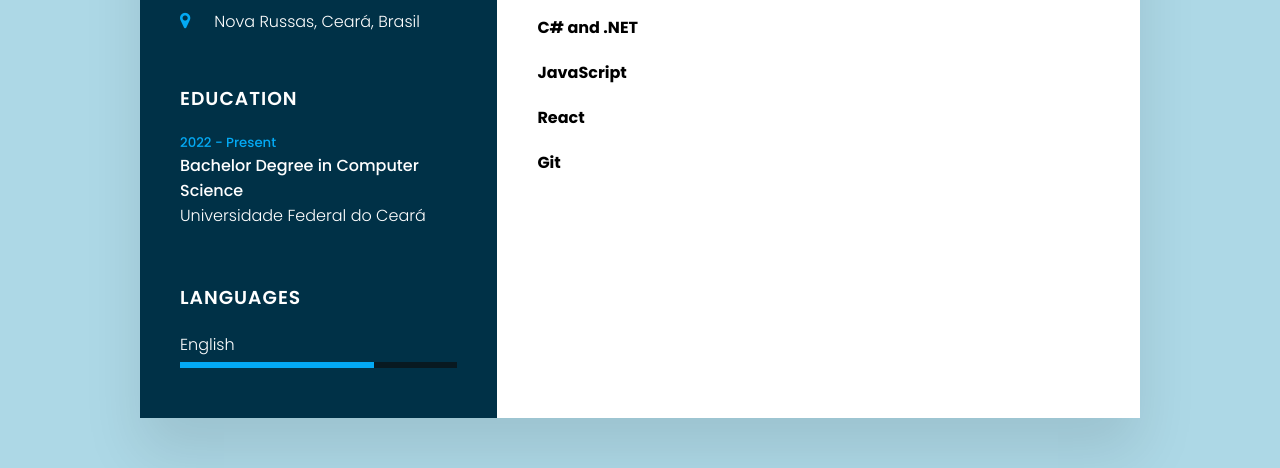
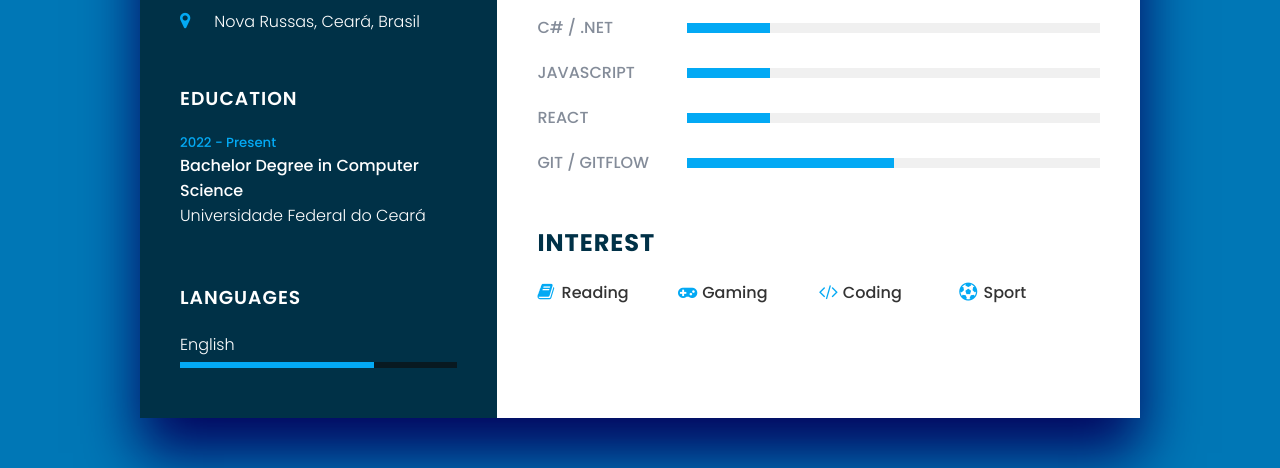
Before and after one commit to lucasfarias99/Personal_Website, a plain HTML site: page index.html in a window 1280 px wide. Shown: the part 705-1173 px from the top of the page. Drawn offline with Linux system fonts and the light colour scheme.

Commit message:
interest and professional skills section

```diff
--- a/index.html
+++ b/index.html
@@ -117,21 +117,38 @@
         <div class="about skills">
           <h2 class="title2">Professional skills</h2>
           <div class="box">
-            <h4>C# and .NET</h4>
-            <div class="percent"></div>
+            <h4>C# / .NET</h4>
+            <div class="percent">
+              <div style="width: 20%"></div>
+            </div>
           </div>
           <div class="box">
             <h4>JavaScript</h4>
-            <div class="percent"></div>
+            <div class="percent">
+              <div style="width: 20%"></div>
+            </div>
           </div>
           <div class="box">
             <h4>React</h4>
-            <div class="percent"></div>
+            <div class="percent">
+              <div style="width: 20%"></div>
+            </div>
           </div>
           <div class="box">
-            <h4>Git</h4>
-            <div class="percent"></div>
+            <h4>Git / Gitflow</h4>
+            <div class="percent">
+              <div style="width: 50%"></div>
+            </div>
           </div>
+        </div>
+        <div class="about interest">
+          <h2 class="title2">Interest</h2>
+          <ul>
+            <li><i class="fa fa-book" aria-hidden="true"></i> Reading</li>
+            <li><i class="fa fa-gamepad" aria-hidden="true"></i> Gaming</li>
+            <li><i class="fa fa-code" aria-hidden="true"></i> Coding</li>
+            <li><i class="fa fa-futbol-o" aria-hidden="true"></i> Sport</li>
+          </ul>
         </div>
       </div>
     </div>
--- a/style.css
+++ b/style.css
@@ -8,7 +8,7 @@
 }
 
 body {
-  background: lightblue;
+  background: #0077b6;
   display: flex;
   justify-content: center;
   align-items: center;
@@ -24,7 +24,7 @@ body {
   margin: 50px;
   display: grid;
   grid-template-columns: 1fr 2fr;
-  box-shadow: 0 35px 55px rgba(0, 0, 0, 0.1);
+  box-shadow: 0 35px 55px #03045e;
 }
 
 .profile-text {
@@ -191,3 +191,78 @@ p {
   color: #2a7da2;
   font-size: 16px;
 }
+
+.skills .box {
+  position: relative;
+  width: 100%;
+  display: grid;
+  grid-template-columns: 150px 1fr;
+  justify-content: center;
+  align-items: center;
+}
+
+.skills .box h4 {
+  text-transform: uppercase;
+  color: #848c99;
+  font-weight: 500;
+}
+
+.skills .box .percent {
+  position: relative;
+  width: 100%;
+  height: 10px;
+  background: #f0f0f0;
+}
+
+.skills .box .percent div {
+  top: 0;
+  left: 0;
+  position: absolute;
+  height: 100%;
+  background: #03a9f4;
+}
+
+.interest ul {
+  display: grid;
+  grid-template-columns: repeat(4, 1fr);
+}
+
+.interest ul li {
+  list-style: none;
+  color: #333;
+  font-weight: 500;
+  margin: 10px 0;
+}
+
+.interest ul li .fa {
+  color: #03a9f4;
+  font-size: 18px;
+  width: 20px;
+}
+
+@media (max-width: 1000px) {
+  .container {
+    margin: 10px;
+    grid-template-columns: repeat(1, 1fr);
+  }
+
+  .interest ul {
+    grid-template-columns: repeat(2, 1fr);
+  }
+}
+
+@media (max-width: 600px) {
+  .about .box {
+    flex-direction: column;
+  }
+  .about .box .year-company {
+    min-width: 150px;
+    margin-bottom: 5px;
+  }
+  .interest ul {
+    grid-template-columns: repeat(1, 1fr);
+  }
+  .skills .box {
+    grid-template-columns: repeat(1, 1fr);
+  }
+}
```
